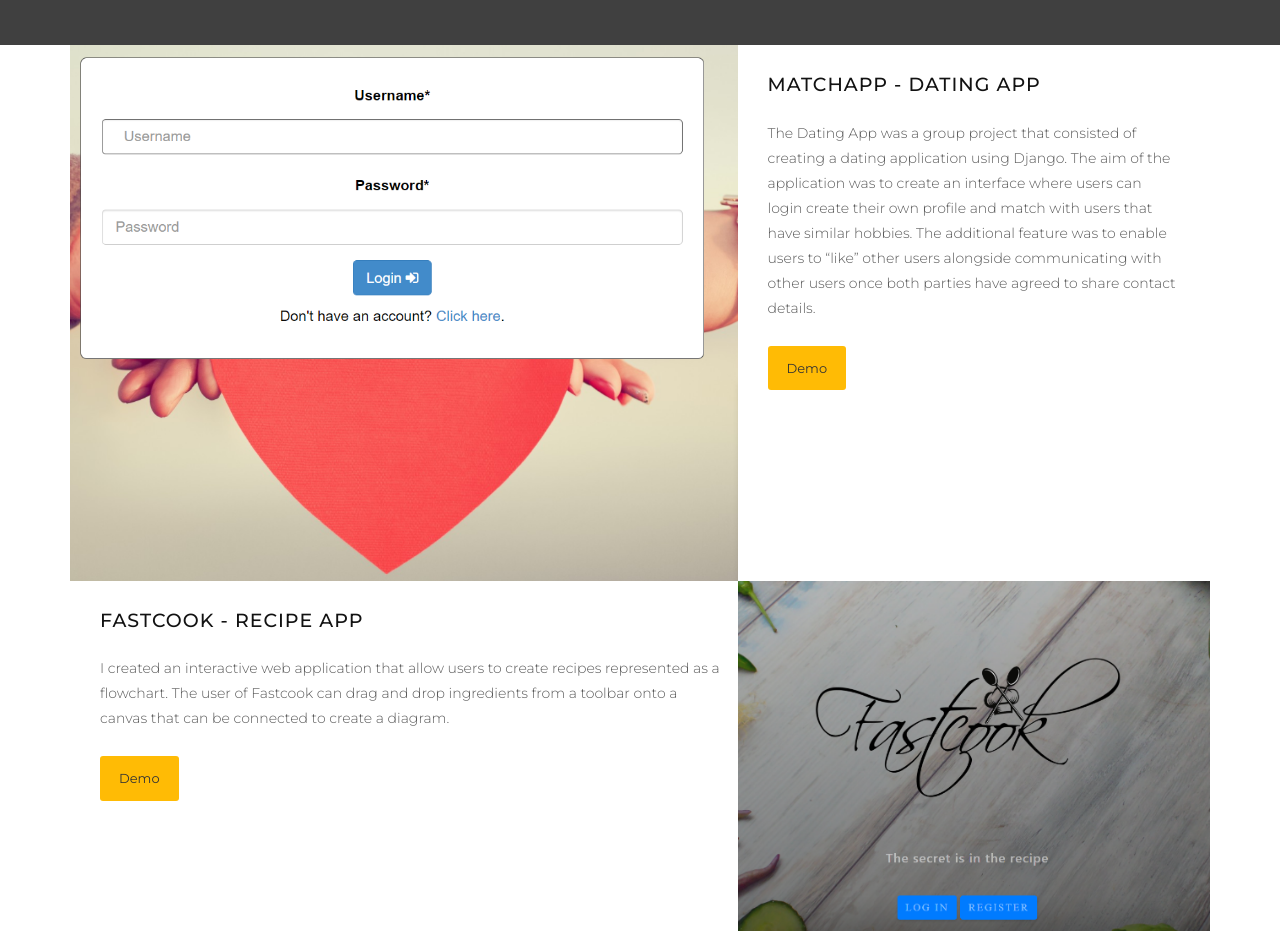
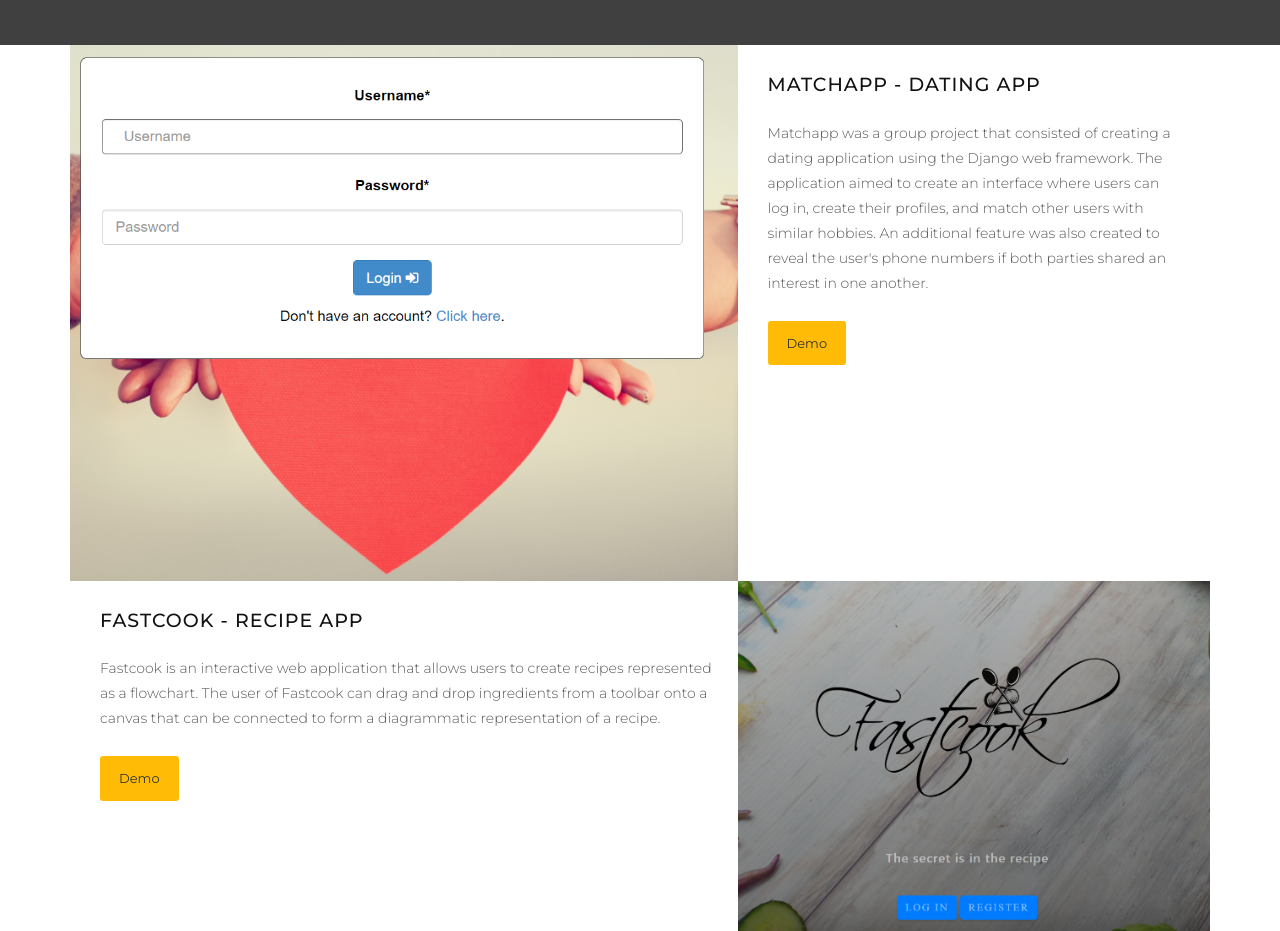
Before and after one commit to Amaiirr/Amaiirr.github.io, a plain HTML site: page index.html in a window 1280 px wide. Shown: the part 520-1451 px from the top of the page. Drawn offline with nearby package versions, Linux system fonts and the light colour scheme; a script that the page names is missing.

Commit message:
Rephrased paragrahs.

```diff
--- a/index.html
+++ b/index.html
@@ -62,10 +62,7 @@ https://templatemo.com/tm-503-newline
                           <div class="col-md-5">
                             <div class="right-about-text">
                               <h4>MATCHAPP - DATING APP</h4>
-                              <p>The Dating App was a group project that consisted of creating a dating application using Django. The aim of the
-application was to create an interface where users can login create their own profile and match with
-users that have similar hobbies. The additional feature was to enable users to “like” other users alongside
-communicating with other users once both parties have agreed to share contact details.</p>
+                              <p>Matchapp was a group project that consisted of creating a dating application using the Django web framework. The application aimed to create an interface where users can log in, create their profiles, and match other users with similar hobbies. An additional feature was also created to reveal the user's phone numbers if both parties shared an interest in one another.</p>
                               <div class="primary-button">
                                 <a href="http://datingsiteapp.herokuapp.com/" target="_blank">Demo</a>
                               </div>
@@ -76,9 +73,7 @@ communicating with other users once both parties have agreed to share contact de
                           <div class="col-md-7">
                             <div class="left-about-text">
                               <h4>FASTCOOK - RECIPE APP</h4>
-                              <p>I created an interactive web application that allow users to create recipes represented as a flowchart. The user of
-Fastcook can drag and drop ingredients from a toolbar onto a canvas that can be connected to create a diagram.
-</p></p>
+                              <p>Fastcook is an interactive web application that allows users to create recipes represented as a flowchart. The user of Fastcook can drag and drop ingredients from a toolbar onto a canvas that can be connected to form a diagrammatic representation of a recipe.</p>
                               <div class="primary-button">
                                 <a href="http://fastcooker.herokuapp.com/" target="_blank">Demo</a>
                               </div>
```
